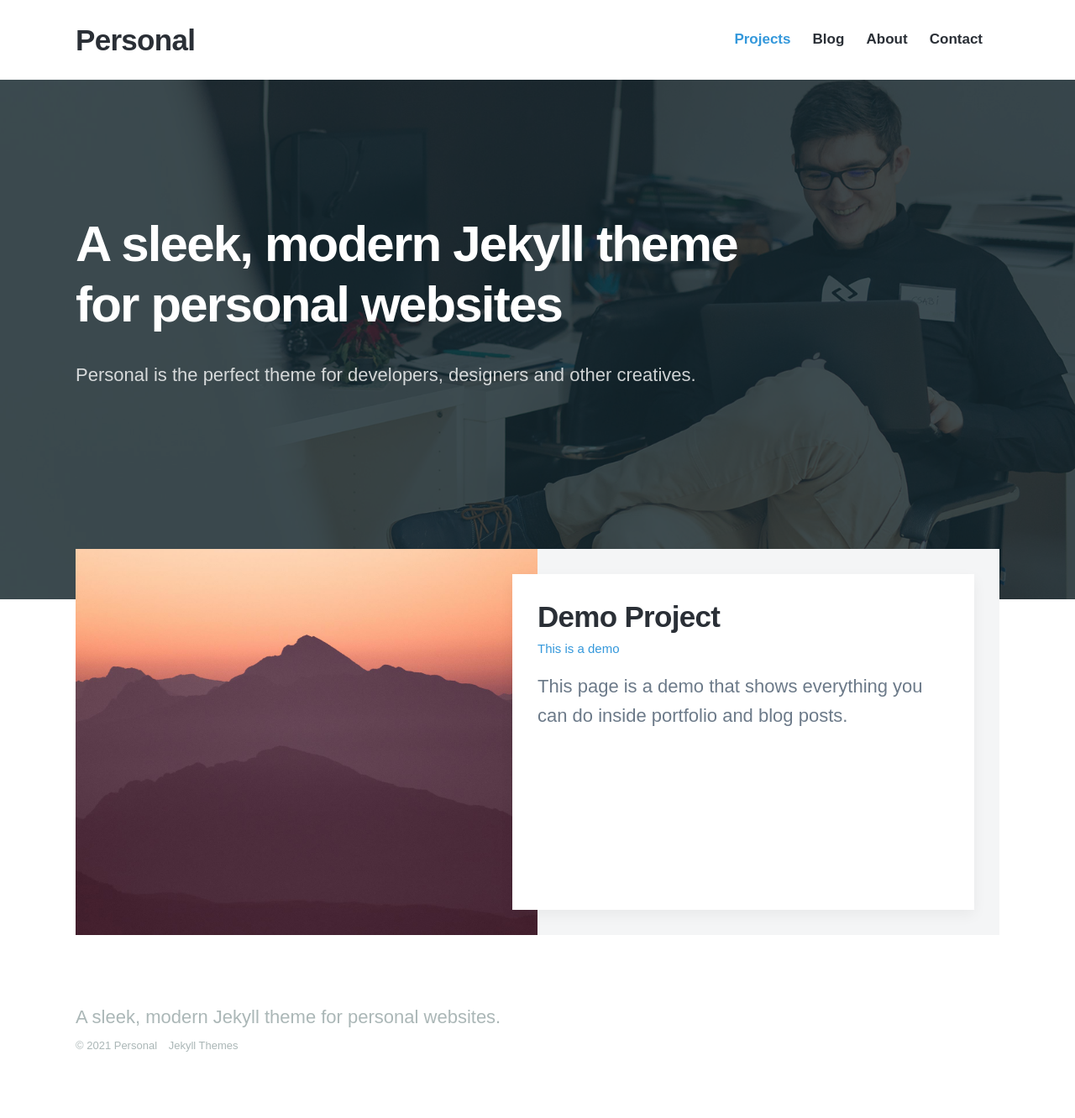
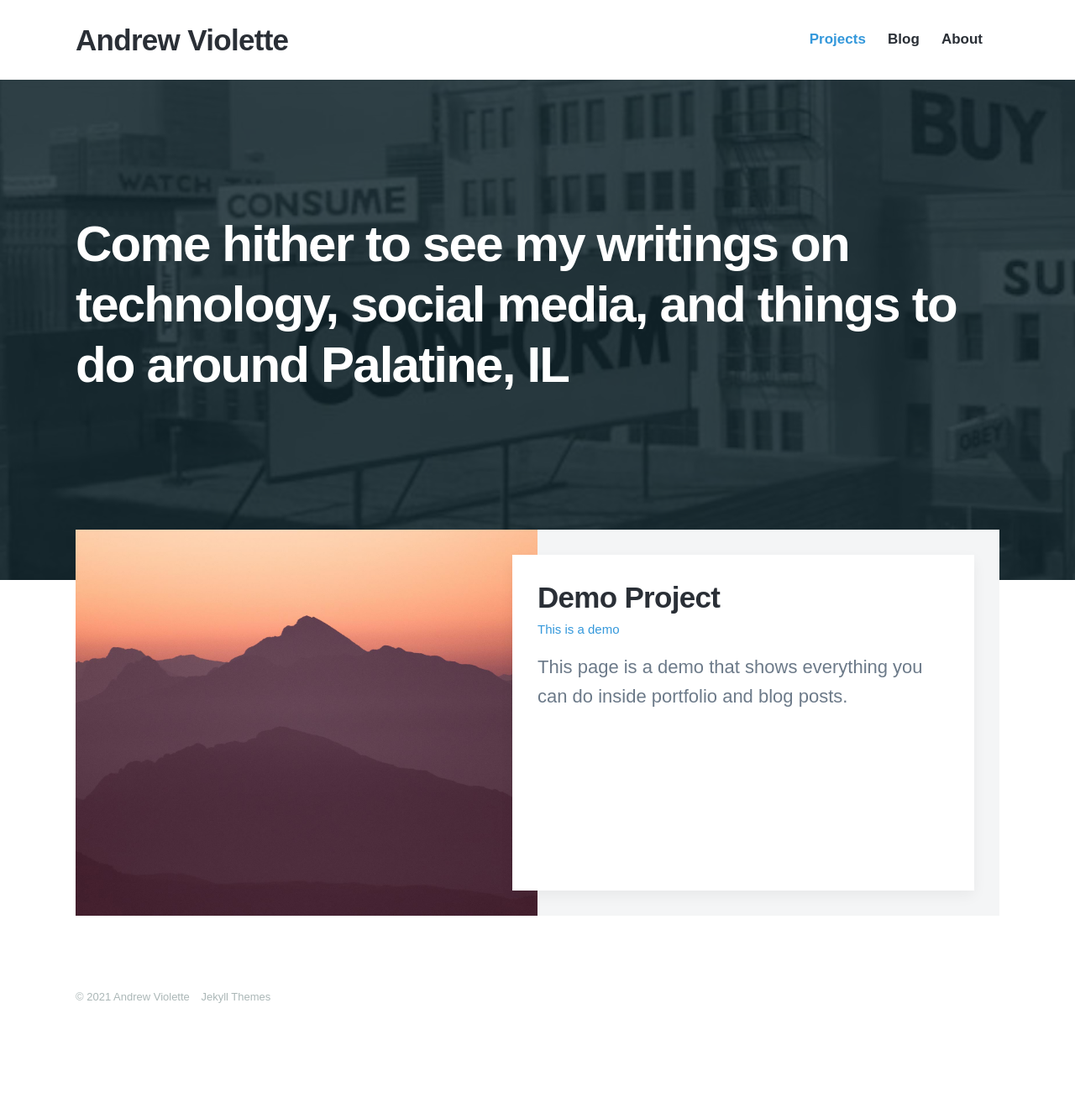
Before and after one commit to aviolette/aviolette.github.io, a Jekyll site: the page built from index.html, in a window 1280 px wide. Shown: the whole page at 84% size. Built offline with Jekyll 4.4.1, drawn with Linux system fonts in a browser that asks for light colours; nearby versions of some CDN libraries; some web fonts are replaced; after the commit the page ends 1274 px from its top, so only the background shows below that.

Commit message:
Updates to template

```diff
--- a/_data/settings.yml
+++ b/_data/settings.yml
@@ -1,5 +1,5 @@
 basic_settings:
-  site_title: Personal
+  site_title: Andrew Violette
   favicon_image: /images/favicon.png
 
 header_settings:
@@ -14,11 +14,9 @@ menu_settings:
       url: '/blog/'
     - title: 'About'
       url: '/about'
-    - title: 'Contact'
-      url: '/contact'
 
-footer_settings:
-  footer_tagline: A sleek, modern Jekyll theme for personal websites.
+#footer_settings:
+#  footer_tagline: A sleek, modern Jekyll theme for personal websites.
 
 hero_settings:
   overlay_opacity: 0.8
--- a/index.html
+++ b/index.html
@@ -1,8 +1,8 @@
 ---
 layout: default
-title: A sleek, modern Jekyll theme for personal websites.
-description: A sleek, modern Jekyll theme for personal websites. Personal is the perfect theme for developers, designers and other creatives.
-featured_image: /images/demo/home.jpg
+title: Andrew Violette
+description: Andrew Violette's personal website
+featured_image: /images/theylive.jpg
 ---
 
 <section class="hero">
@@ -13,12 +13,7 @@ featured_image: /images/demo/home.jpg
 
 	<div class="wrap">
 
-		<h1>A sleek, modern Jekyll theme
-		for personal websites</h1>
-		<p>Personal is the perfect theme for developers, designers and other creatives.</p>
-
-		{% include socials.html %}
-
+		<h1>Come hither to see my writings on technology, social media, and things to do around Palatine, IL</h1>
 	</div>
 
 </section>
```
Also changed, not shown: images/theylive.jpg (added).
